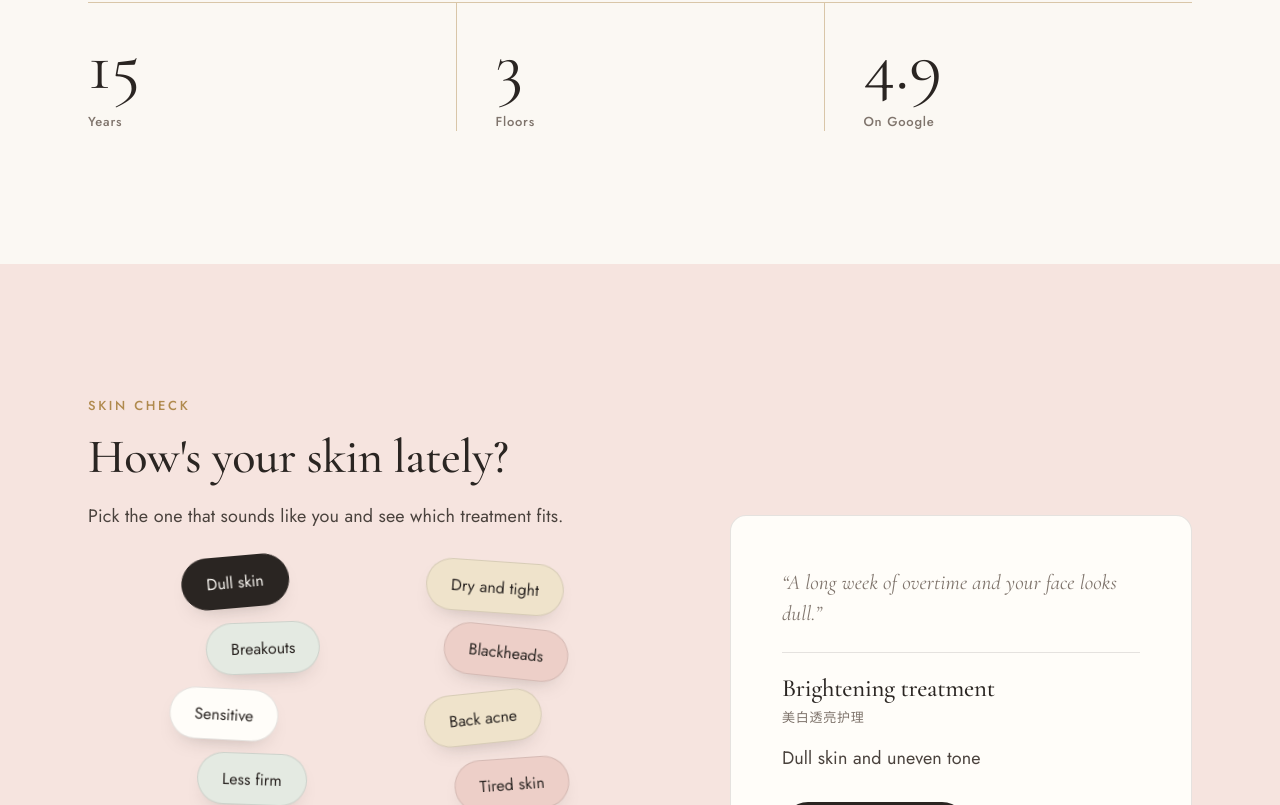
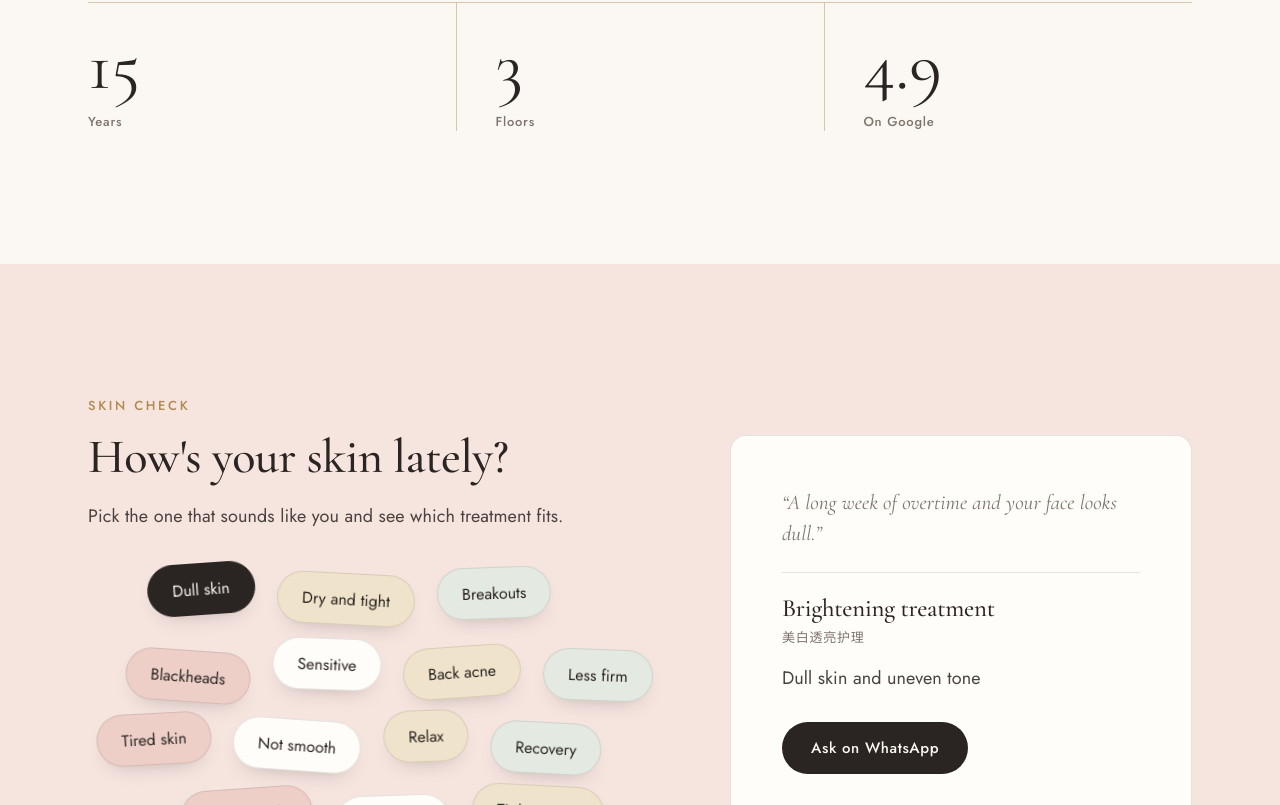
Before and after one commit to elvislow/HI-Beauty, a plain HTML site: page en/index.html in a window 1280 px wide. Shown: the part 1995-2800 px from the top of the page. Drawn offline with nearby package versions, Linux system fonts and the light colour scheme.

Commit message:
Skin finder pills: packed brick layout instead of two columns
Rows are packed to the container width from measured pill widths, each row
centred with an alternating offset, small vertical jitter and tilt.
No overlaps at 360-1440 in both languages.

Co-Authored-By: Claude Opus 5.5 <noreply@anthropic.com>
Claude-Session: https://claude.ai/code/session_01PhaWpsPjbkqq4rmyr3sez4

```diff
--- a/en/index.html
+++ b/en/index.html
@@ -117,12 +117,12 @@ header.top.away{transform:translateY(-100%)}
 /* finder */
 .finder{display:grid;grid-template-columns:minmax(0,1.1fr) minmax(0,.9fr);gap:clamp(32px,6vw,96px);align-items:center}
 .finder .lead{margin-top:18px}
-.chips{position:relative;height:470px;margin-top:22px}
+.chips{position:relative;height:420px;margin-top:26px}
 .chips .chipb{position:absolute;left:var(--x);top:var(--y);transform:translate(-50%,-50%);min-height:52px;padding:0 24px;font-size:16px;white-space:nowrap;box-shadow:0 10px 22px -14px rgba(42,37,34,.35);will-change:transform;touch-action:manipulation}
 .chips .chipb:nth-child(4n+1){background:var(--paper)}.chips .chipb:nth-child(4n+2){background:#EFE3CB}.chips .chipb:nth-child(4n+3){background:var(--sage)}.chips .chipb:nth-child(4n){background:var(--blush2)}
 .chips .chipb[aria-pressed=true]{background:var(--ink);color:var(--cream)}
 .js .chips:not(.live) .chipb{opacity:0}
-@media(max-width:900px){.chips{height:480px;max-width:520px}}
+@media(max-width:900px){.chips{max-width:560px}}
 @media(max-width:420px){.chips .chipb{min-height:46px;padding:0 18px;font-size:15px}}
 .chipb{min-height:46px;padding:0 20px;border-radius:999px;border:1px solid var(--line);background:var(--paper);font:400 15px var(--label);color:var(--ink);cursor:pointer;transition:background .35s var(--ease),color .35s,border-color .35s}
 .chipb:hover{border-color:var(--ink)}
@@ -424,9 +424,15 @@ fill(0);
 chips.addEventListener('click',e=>{const b=e.target.closest('.chipb');if(!b||b.getAttribute('aria-pressed')==='true')return;$$('.chipb').forEach(x=>x.setAttribute('aria-pressed',x===b));rec.classList.add('out');setTimeout(()=>{fill(+b.dataset.i);rec.classList.remove('out')},RM?0:420)});
 /* ---- parallax pills: drop in with a spring, drift with the cursor */
 {
-const P=[[26,6,-5,1],[72,7,4,.7],[31,20,-2,1.3],[74,21,6,.9],[24,34,3,1.1],[70,35,-6,.8],[29,48,2,1.2],[75,49,-4,1],[25,62,5,.9],[71,63,-3,1.2],[30,77,4,.8],[73,78,-5,1.1],[26,92,-2,1],[70,93,5,.9]];
+const ROT=[-4,3,-2,4,2,-4,2,-3,4,-2,3,-4,-2,3],MUL=[1,.7,1.3,.9,1.1,.8,1.2,1,.9,1.2,.8,1.1,1,.9],JIT=[-6,4,-2,7,-5,3,6,-4,2,-7,5,-3,4,-6];
 const pills=$$('.chips .chipb'),zone=$('.finder');
-const S=pills.map((el,i)=>{const p=P[i%P.length];el.style.setProperty('--x',p[0]+'%');el.style.setProperty('--y',p[1]+'%');return{el,rot:p[2],m:p[3],y:0,vy:0,r:0,vr:0,o:1,dx:0,vdx:0,dy:0,vdy:0,tx:0,ty:0,t0:0}});
+const S=pills.map((el,i)=>({el,rot:ROT[i%14],m:MUL[i%14],y:0,vy:0,r:0,vr:0,o:1,dx:0,vdx:0,dy:0,vdy:0,tx:0,ty:0,t0:0}));
+const layout=()=>{const W=chips.clientWidth,G=22,ws=pills.map(p=>p.offsetWidth),H=pills[0].offsetHeight,RH=H+22;const rows=[];let cur=[],cw=0;
+  ws.forEach((w,i)=>{if(cur.length&&cw+G+w>W-24){rows.push(cur);cur=[];cw=0}cw+=(cur.length?G:0)+w;cur.push(i)});if(cur.length)rows.push(cur);
+  rows.forEach((r,ri)=>{const T=r.reduce((a,i)=>a+ws[i],0)+G*(r.length-1);const shift=(ri%2?1:-1)*Math.min(22,(W-T)/2);let x=Math.max(0,Math.min(W-T,(W-T)/2+shift));
+    r.forEach(i=>{pills[i].style.setProperty('--x',(x+ws[i]/2)+'px');pills[i].style.setProperty('--y',(ri*RH+RH/2+JIT[i%14])+'px');x+=ws[i]+G})});
+  chips.style.height=(rows.length*RH+10)+'px'};
+layout();addEventListener('resize',layout);document.fonts&&document.fonts.ready.then(layout);
 const paint=s=>{s.el.style.transform=`translate(-50%,-50%) translate(${s.dx.toFixed(2)}px,${(s.y+s.dy).toFixed(2)}px) rotate(${(s.rot+s.r).toFixed(2)}deg)`;s.el.style.opacity=s.o};
 S.forEach(paint);
 if(RM){chips.classList.add('live')}else{
```
Also changed, not shown: index.html (+10 -4 lines).
